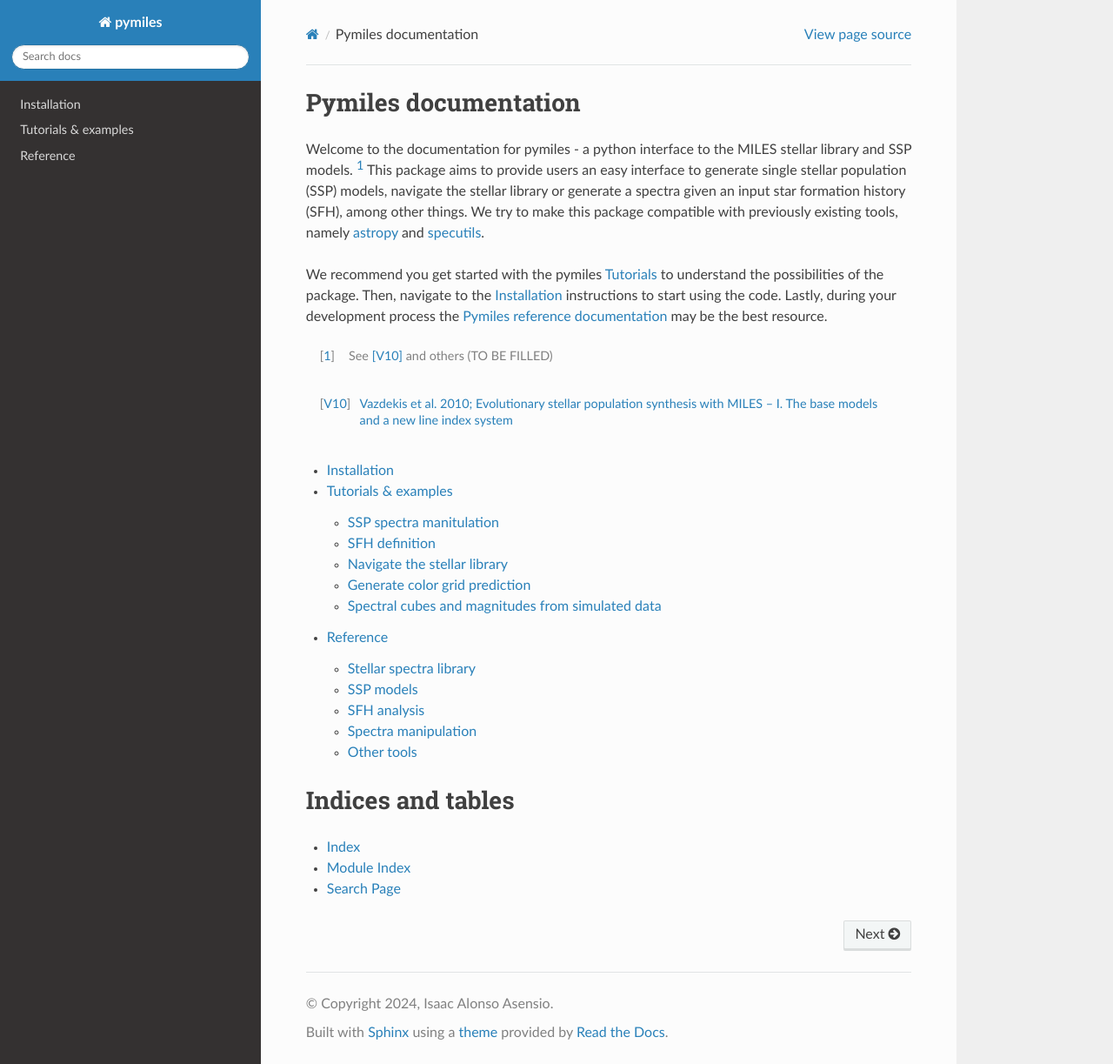
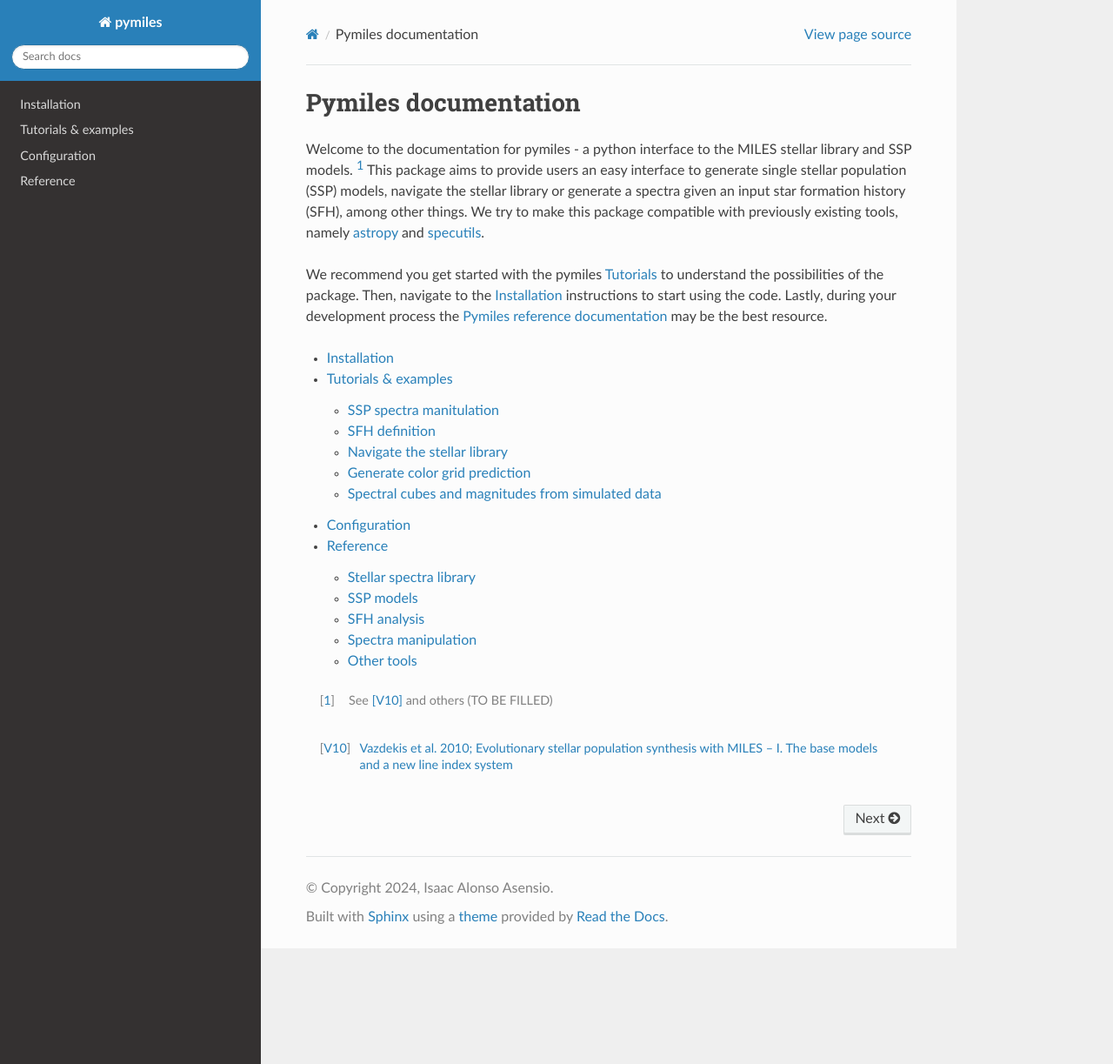
Before and after one commit to miles-iac/milespy, a Sphinx documentation site: the page built from docs/index.rst, in a window 1280 px wide and 1223 px high. Shown: the whole window at 87% size. Built offline with Sphinx 7.4.7 and the Read the Docs theme 2.0.0, drawn with Linux system fonts in a browser that asks for light colours.

Commit message:
Add placeholder configuration documentation

```diff
--- /dev/null
+++ b/docs/configuration.rst
@@ -0,0 +1,2 @@
+Configuration
+=============
--- a/docs/index.rst
+++ b/docs/index.rst
@@ -19,20 +19,16 @@ the possibilities of the package. Then, navigate to the :doc:`installation` inst
 to start using the code. Lastly, during your development process the :doc:`reference/index`
 may be the best resource.
 
-.. [#f] See [V10]_ and others (TO BE FILLED)
-.. [V10] `Vazdekis et al. 2010; Evolutionary stellar population synthesis with MILES – I. The base models and a new line index system <https://academic.oup.com/mnras/article/404/4/1639/1080511>`_
 
 .. toctree::
    :maxdepth: 2
 
    Installation <installation>
    Tutorials & examples <tutorials/index>
+   Configuration <configuration>
    Reference <reference/index>
 
 
-Indices and tables
-==================
 
-* :ref:`genindex`
-* :ref:`modindex`
-* :ref:`search`
+.. [#f] See [V10]_ and others (TO BE FILLED)
+.. [V10] `Vazdekis et al. 2010; Evolutionary stellar population synthesis with MILES – I. The base models and a new line index system <https://academic.oup.com/mnras/article/404/4/1639/1080511>`_
```
